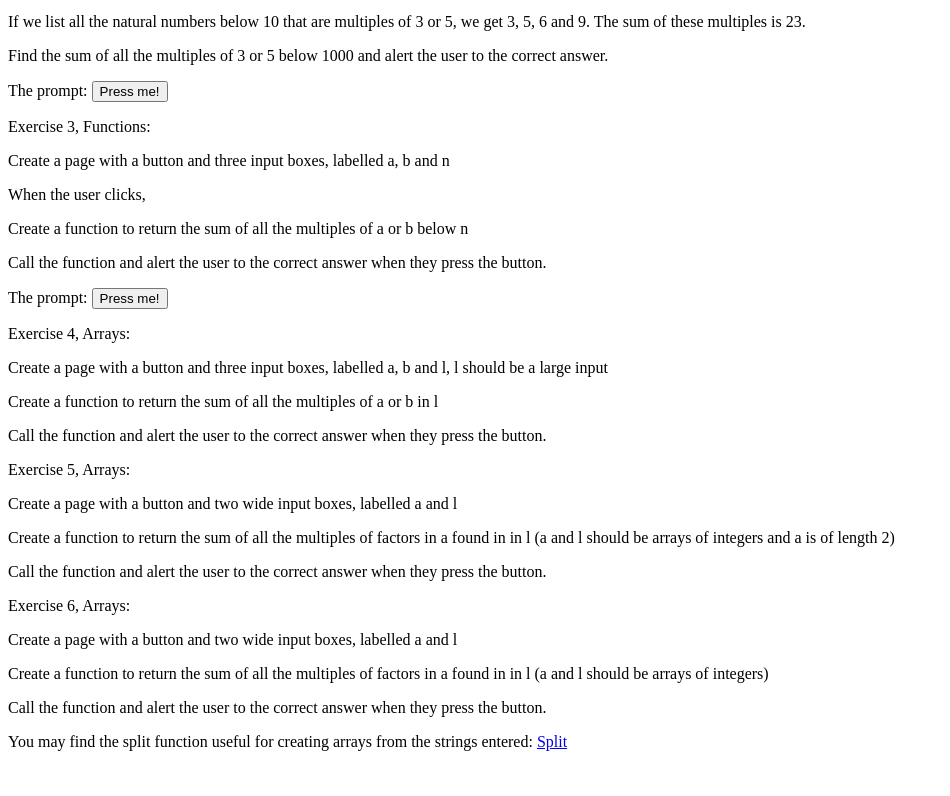
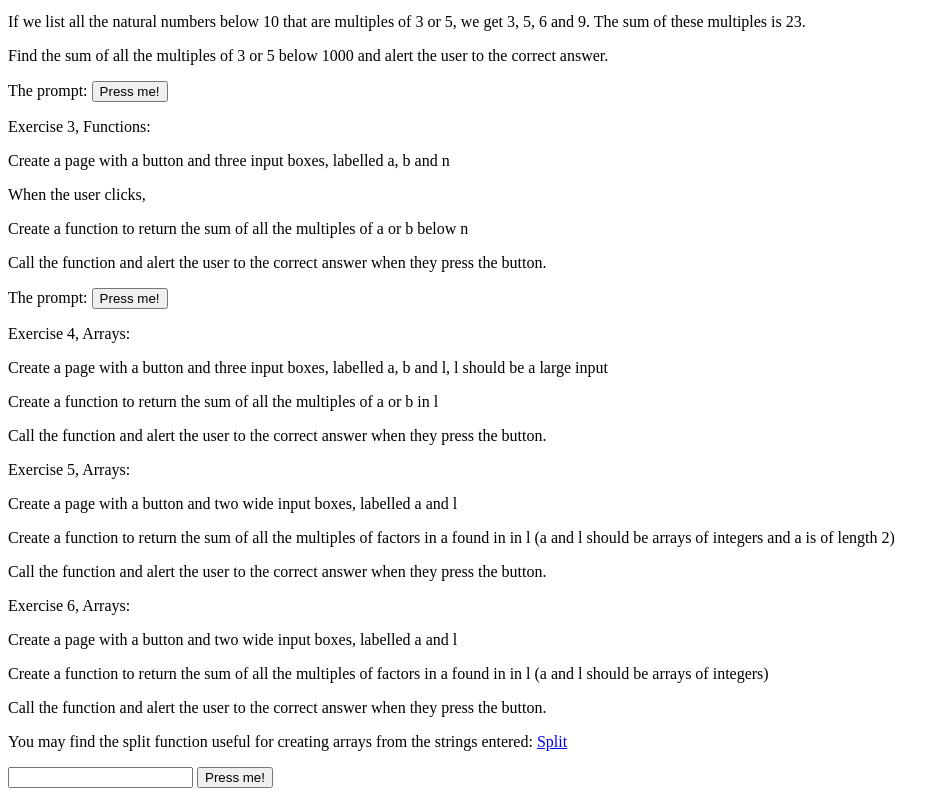
Before and after one commit to 2005198/is2425_2, a plain HTML site: page index.html in a window 1280 px wide. Shown: the part 338-1134 px from the top of the page, without its empty margins (0-950 px from the left). Before the commit the page ends 1105 px from the top, so only its background shows below. Drawn offline with Linux system fonts and the light colour scheme.

Commit message:
split and parseInt

```diff
--- a/index.html
+++ b/index.html
@@ -20,6 +20,13 @@
             }
             let v=power(4,3);
             alert (v);
+
+            let mapNums=()=>{
+                let s=document.getElementById("nums").value;
+                s.split(" ").map(parseInt).map(x=>x*x).array.forEach(element => {
+                    alert(element);
+                });
+            }
         </script>
 
     </HEAD>
@@ -74,5 +81,6 @@
         </p>
         <p>You may find the split function useful for creating arrays from the strings entered: <a href="https://www.w3schools.com/jsref/jsref_split.asp">Split</a></p>
 
+        <input type="text" id="nums"> <button onclick="mapNums()">Press me!</button>
 </body>
 </HTML>
```
